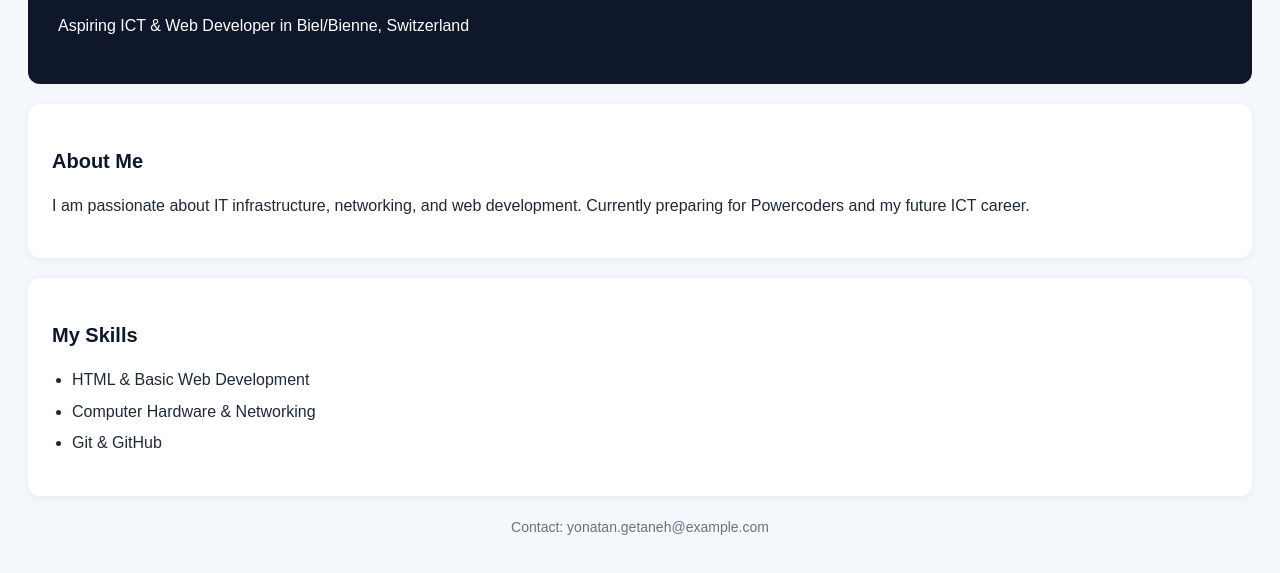
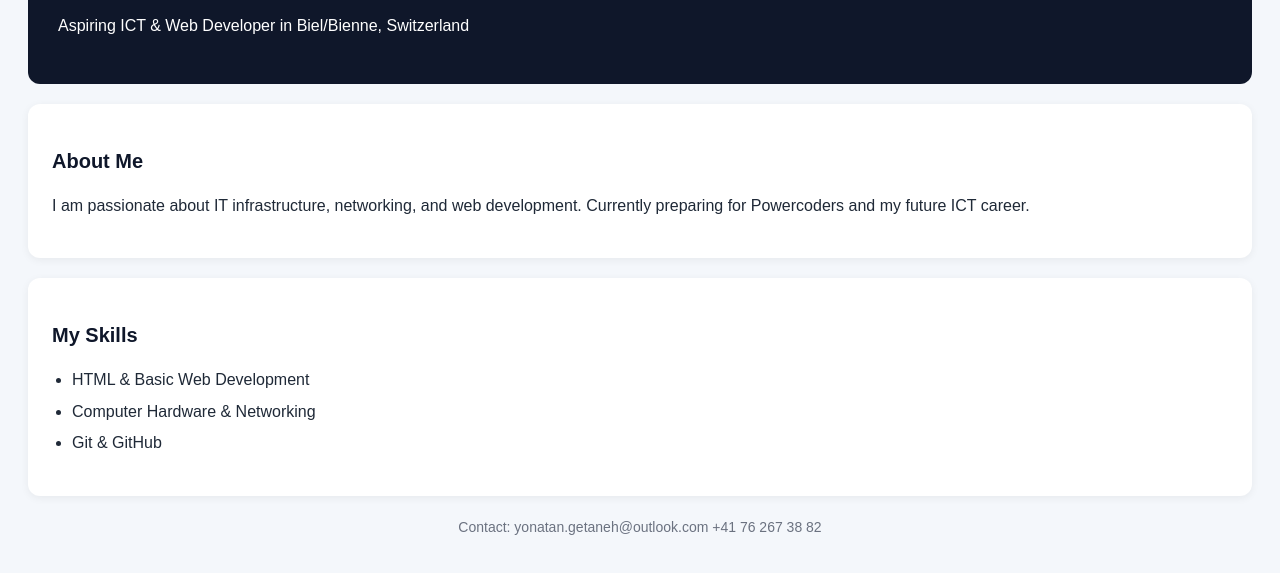
Before and after one commit to yonatan-getaneh/portifolio, a plain HTML site: page index.html in a window 1280 px wide. Shown: the part 125-698 px from the top of the page. Drawn offline with Linux system fonts and the light colour scheme.

Commit message:
Update index.html

```diff
--- a/index.html
+++ b/index.html
@@ -27,7 +27,9 @@
     </section>
 
     <footer>
-        <p>Contact: yonatan.getaneh@example.com</p>
+        <p>Contact: yonatan.getaneh@outlook.com
+            +41 76 267 38 82
+        </p>
     </footer>
 </body>
 </html>
```
